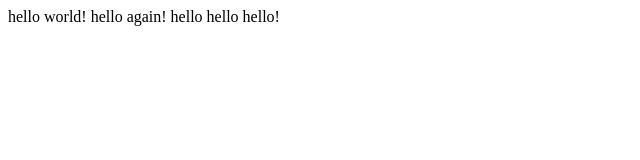
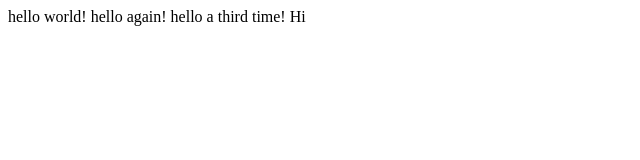
Before and after one commit to Samarjeet09/WebDev, a plain HTML site: page hello.html in a window 1280 px wide. Shown: the full height of the page, 0-640 px from the left. Drawn offline with Linux system fonts and the light colour scheme.

Commit message:
added hi

```diff
--- a/hello.html
+++ b/hello.html
@@ -4,6 +4,6 @@
         <title>My webpage</title>
     </head>
     <body>
-        hello world! hello again! hello hello hello!
+        hello world! hello again! hello a third time! Hi
     </body>
 </html>
```
